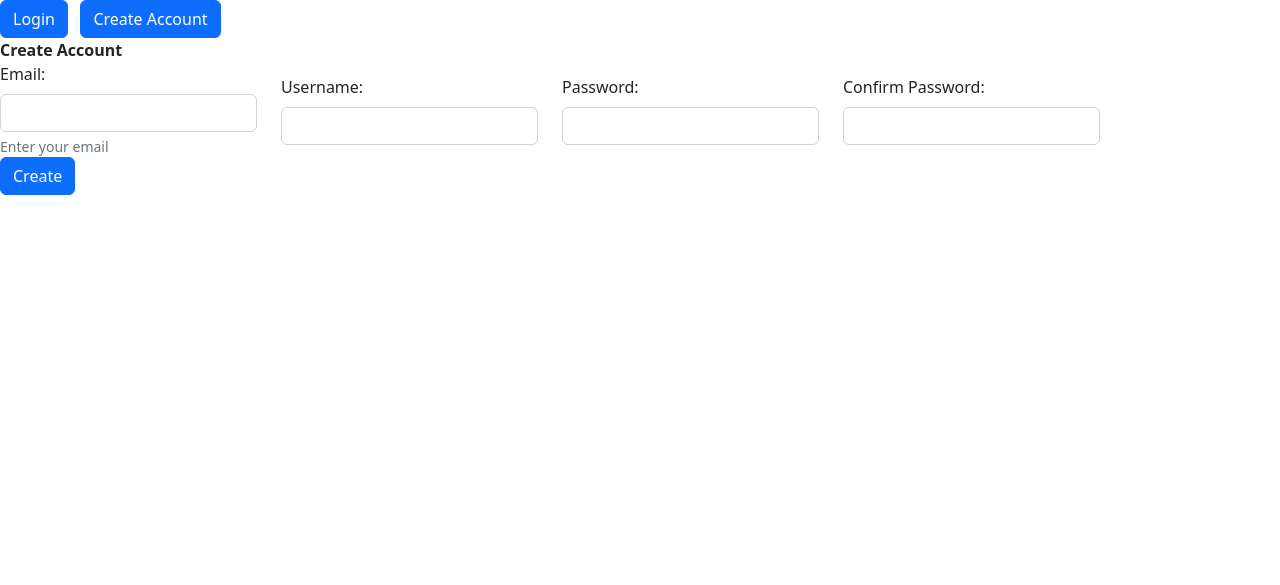
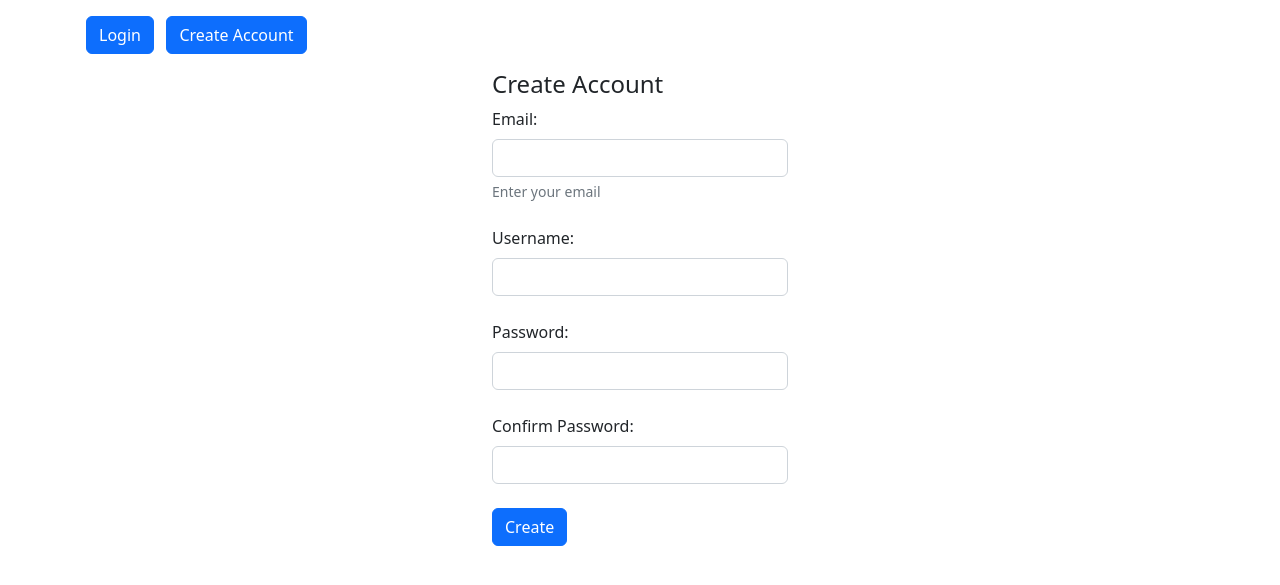
Before and after one commit to jayrhome/studentportal_4ng1, a Django app: page /create/ in a window 1280 px wide. Shown: the top 585 px of the page. Run offline with Django 4.2, Linux system fonts and the light colour scheme; parts of the project's set-up code (start-up, migrations or seed data) failed here and were passed over; some libraries are stand-ins or nearby versions.

Commit message:
changes to the templates

```diff
--- a/Templates/studentportal/base1.html
+++ b/Templates/studentportal/base1.html
@@ -24,12 +24,14 @@
 </head>
 <body>
 
+    <div class="container p-3">
         {% if user.is_authenticated %}
         <a href="{% url 'studentportal:logout' %}" class="btn btn-primary"> Logout </a> &nbsp;
         {% else %}
         <a href="{% url 'studentportal:login' %}" class="btn btn-primary"> Login </a> &nbsp;
         <a href="{% url 'studentportal:createaccount' %}" class="btn btn-primary"> Create Account </a> &nbsp;
         {% endif %}
+    </div>
 
     {% block content %}{% endblock content %}
     <script src="https://cdn.jsdelivr.net/npm/bootstrap@5.2.2/dist/js/bootstrap.bundle.min.js" integrity="sha384-OERcA2EqjJCMA+/3y+gxIOqMEjwtxJY7qPCqsdltbNJuaOe923+mo//f6V8Qbsw3" crossorigin="anonymous"></script>
--- a/Templates/studentportal/create_user.html
+++ b/Templates/studentportal/create_user.html
@@ -2,53 +2,51 @@
 {% block content %}
 {% load std_portal %}
 
-<br>
-<b> Create Account </b>
-
-<!-- Error messages from messages framework -->
+<!-- Message from messages framework / views.py -->
 {% if messages %}
-<ul class="messages">
-    {% for message in messages %}
-    <li{% if message.tags %} class="{{ message.tags }}"{% endif %}> {{message}} </li>
-    {% endfor %}
-</ul>
+<div class="container col-md-3">
+    <ul class="messages">
+        {% for message in messages %}
+        <li{% if message.tags %} class="{{ message.tags }}"{% endif %}> {{message}} </li>
+        {% endfor %}
+    </ul>
+</div>
 {% endif %}
 
 <form id="" method="post">
     {% csrf_token %}
-
+    <!-- List of errors from forms.py -->
     {{ form.non_field_errors }}
 
-    <div class="row g-8 align-items-center center">
-
-        <div class="col-auto">
+    <div class="container col-md-3">
+        <h4> Create Account </h4>
+        <div class="form-outline mb-4">
             {{ form.email.errors }}
             <label for="{{ form.email.id_for_label }}" class="form-label"> Email: </label>
             {{ form.email|addclass:"form-control"}} <!-- Input Field -->
             <div id="emailHelp" class="form-text"> Enter your email </div>
         </div>
 
-        <div class="col-auto">
+        <div class="form-outline mb-4">
             {{ form.display_name.errors }}
             <label for="{{ form.display_name.id_for_label }}" class="form-label"> Username: </label>
             {{ form.display_name|addclass:"form-control"}} <!-- Input Field -->
         </div>
 
-        <div class="col-auto">
+        <div class="form-outline mb-4">
             {{ form.password.errors }}
             <label for="{{ form.password.id_for_label }}" class="form-label"> Password: </label>
             {{ form.password|addclass:"form-control" }} <!-- Input Field -->
         </div>
 
-        <div class="col-auto">
+        <div class="form-outline mb-4">
             {{ form.confirmpassword.errors }}
             <label for="{{ form.confirmpassword.id_for_label }}" class="form-label"> Confirm Password: </label>
             {{ form.confirmpassword|addclass:"form-control" }} <!-- Input Field -->
         </div>
 
+        <input type="submit" value="Create" class="btn btn-primary btn-block mb-4">
     </div>
-
-    <input type="submit" value="Create" class="btn btn-primary">
 
 </form>
 
--- a/studentportal/views.py
+++ b/studentportal/views.py
@@ -1,4 +1,3 @@
-import dis
 from django.shortcuts import render
 from django.contrib.auth import authenticate, login as auth_login, logout as auth_logout
 from django.contrib import messages
```
Also changed, not shown: Templates/studentportal/index.html (+8 -5 lines), Templates/studentportal/login.html (+14 -6 lines). Lines whose indentation alone changed are shown as unchanged.
